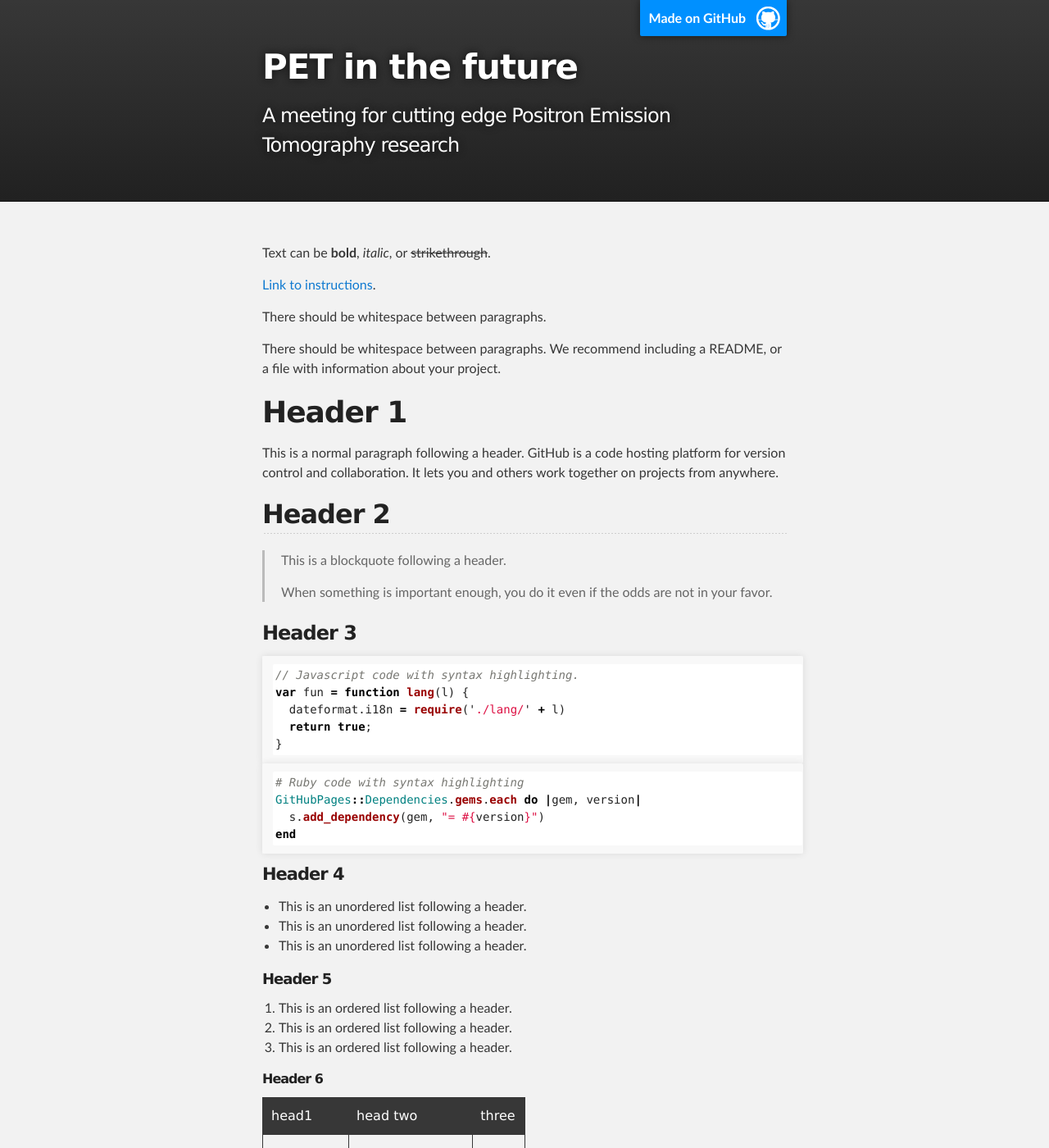
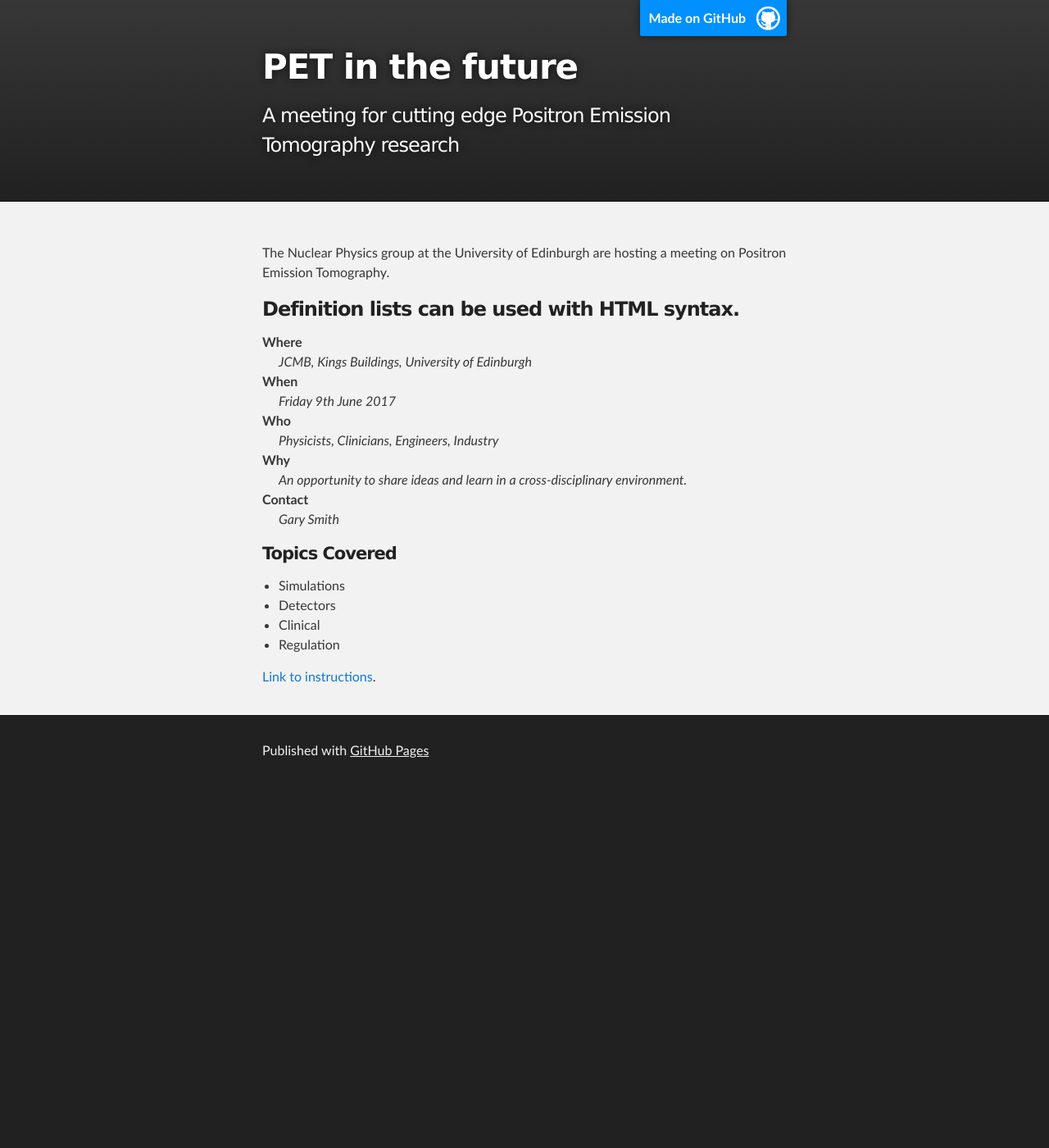
Before and after one commit to gsmith23/gsmith23.github.io, a Jekyll site: the page built from index.md, in a window 1280 px wide and 1400 px high. Shown: the whole window at 82% size. Built offline with Jekyll 4.4.1, drawn with Linux system fonts in a browser that asks for light colours; some of the changed text lies outside the part shown.

Commit message:
la la la

````diff
--- a/index.md
+++ b/index.md
@@ -2,122 +2,28 @@
 layout: default
 ---
 
-Text can be **bold**, _italic_, or ~~strikethrough~~.
-
-[Link to instructions](instructions-page).
-
-There should be whitespace between paragraphs.
-
-There should be whitespace between paragraphs. We recommend including a README, or a file with information about your project.
-
-# [](#header-1)Header 1
-
-This is a normal paragraph following a header. GitHub is a code hosting platform for version control and collaboration. It lets you and others work together on projects from anywhere.
-
-## [](#header-2)Header 2
-
-> This is a blockquote following a header.
->
-> When something is important enough, you do it even if the odds are not in your favor.
-
-### [](#header-3)Header 3
-
-```js
-// Javascript code with syntax highlighting.
-var fun = function lang(l) {
-  dateformat.i18n = require('./lang/' + l)
-  return true;
-}
-```
-
-```ruby
-# Ruby code with syntax highlighting
-GitHubPages::Dependencies.gems.each do |gem, version|
-  s.add_dependency(gem, "= #{version}")
-end
-```
-
-#### [](#header-4)Header 4
-
-*   This is an unordered list following a header.
-*   This is an unordered list following a header.
-*   This is an unordered list following a header.
-
-##### [](#header-5)Header 5
-
-1.  This is an ordered list following a header.
-2.  This is an ordered list following a header.
-3.  This is an ordered list following a header.
-
-###### [](#header-6)Header 6
-
-| head1        | head two          | three |
-|:-------------|:------------------|:------|
-| ok           | good swedish fish | nice  |
-| out of stock | good and plenty   | nice  |
-| ok           | good `oreos`      | hmm   |
-| ok           | good `zoute` drop | yumm  |
-
-### There's a horizontal rule below this.
-
-* * *
-
-### Here is an unordered list:
-
-*   Item foo
-*   Item bar
-*   Item baz
-*   Item zip
-
-### And an ordered list:
-
-1.  Item one
-1.  Item two
-1.  Item three
-1.  Item four
-
-### And a nested list:
-
-- level 1 item
-  - level 2 item
-  - level 2 item
-    - level 3 item
-    - level 3 item
-- level 1 item
-  - level 2 item
-  - level 2 item
-  - level 2 item
-- level 1 item
-  - level 2 item
-  - level 2 item
-- level 1 item
-
-### Small image
-
-![](https://assets-cdn.github.com/images/icons/emoji/octocat.png)
-
-### Large image
-
-![](https://guides.github.com/activities/hello-world/branching.png)
-
+The Nuclear Physics group at the University of Edinburgh are hosting a meeting on Positron Emission Tomography.
 
 ### Definition lists can be used with HTML syntax.
 
 <dl>
-<dt>Name</dt>
-<dd>Godzilla</dd>
-<dt>Born</dt>
-<dd>1952</dd>
-<dt>Birthplace</dt>
-<dd>Japan</dd>
-<dt>Color</dt>
-<dd>Green</dd>
+<dt>Where</dt>
+<dd>JCMB, Kings Buildings, University of Edinburgh</dd>
+<dt>When</dt>
+<dd>Friday 9th June 2017</dd>
+<dt>Who</dt>
+<dd>Physicists, Clinicians, Engineers, Industry</dd>
+<dt>Why</dt>
+<dd>An opportunity to share ideas and learn in a cross-disciplinary environment.</dd>
+<dt>Contact</dt>
+<dd>Gary Smith</dd>
 </dl>
 
-```
-Long, single-line code blocks should not wrap. They should horizontally scroll if they are too long. This line should be long enough to demonstrate this.
-```
+#### [](#header-4) Topics Covered
 
-```
-The final element.
-```
+*   Simulations
+*   Detectors
+*   Clinical
+*   Regulation
+
+[Link to instructions](instructions-page).
````
Also changed, not shown: 1 other file.
